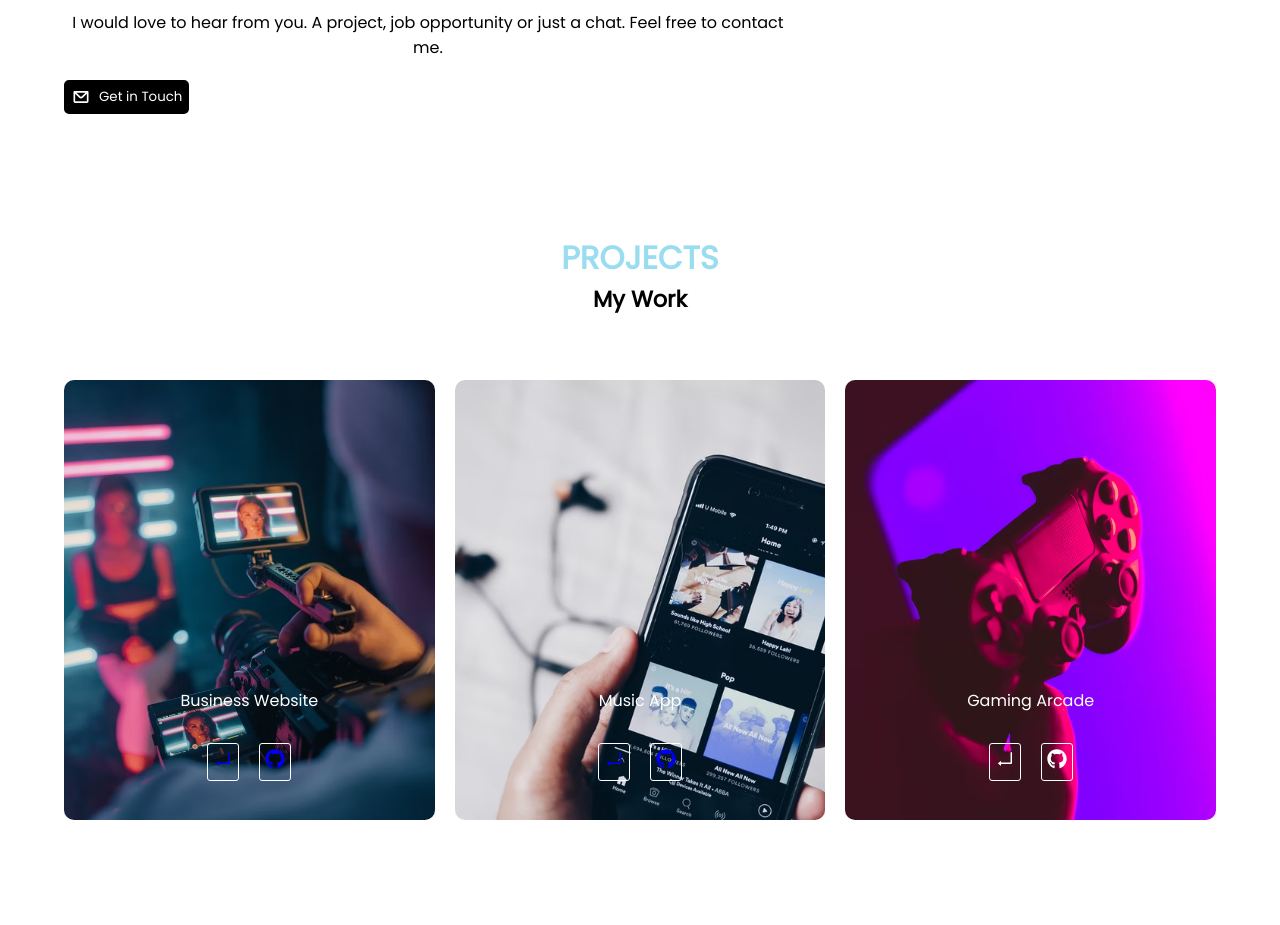
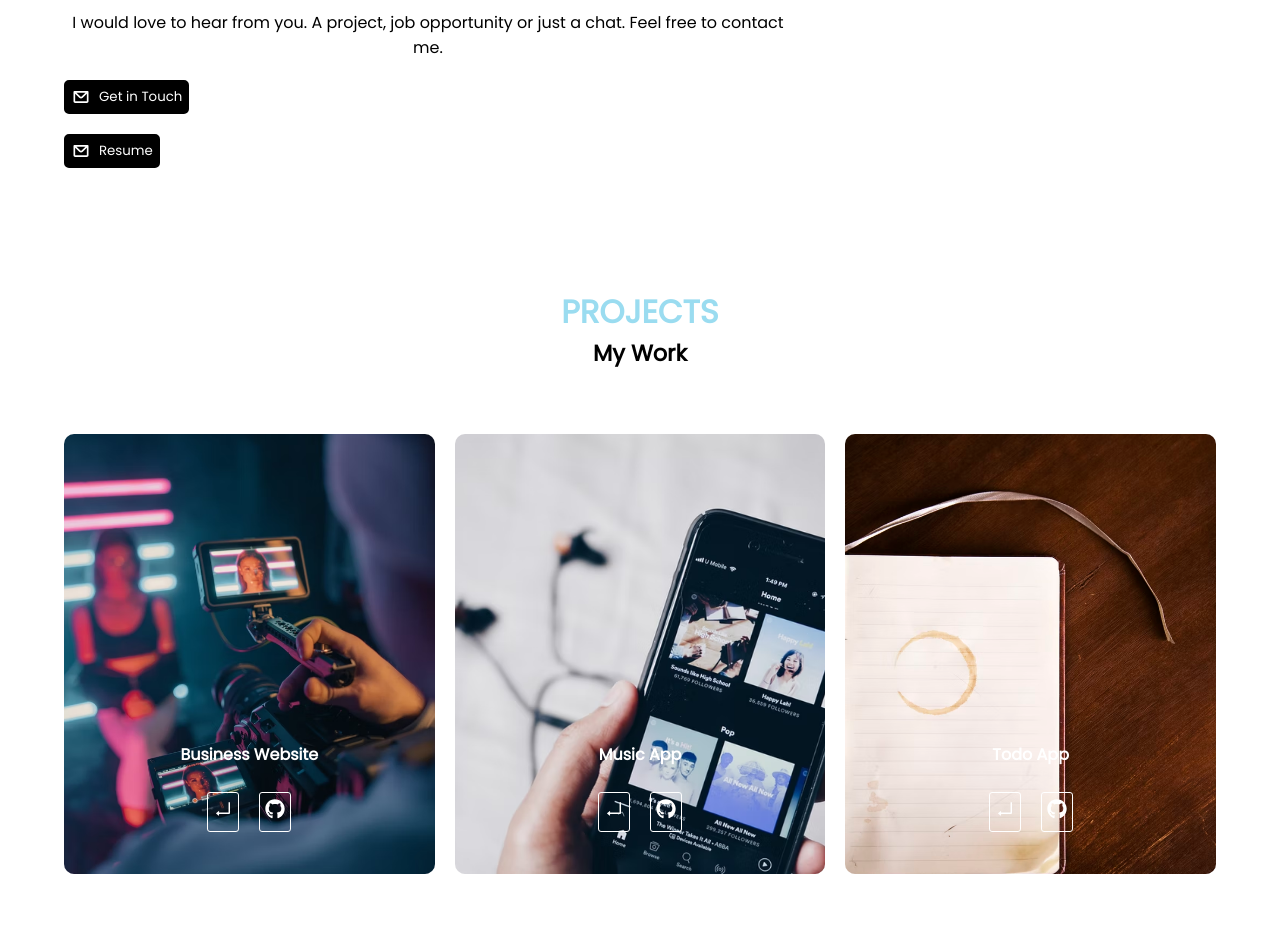
Before and after one commit to arshdeep4909/portfolio, a React (Create React App) app: page / in a window 1280 px wide. Shown: the part 1160-2085 px from the top of the page. Built offline with nearby package versions, Linux system fonts and the light colour scheme; a web font is replaced by a local one.

Commit message:
linking projects to website.

```diff
--- a/src/components/About.jsx
+++ b/src/components/About.jsx
@@ -26,6 +26,10 @@ function About() {
             <button>
               <CgMail className="mail-button" />
               Get in Touch
+            </button>
+            <button>
+              <CgMail className="mail-button" />
+              Resume
             </button>
           </Link>
         </div>
--- a/src/components/Projects.jsx
+++ b/src/components/Projects.jsx
@@ -1,10 +1,10 @@
 import React from "react";
 import styled from "styled-components";
-import gaming from "../image/gaming.png";
 import capture from "../image/capture.png";
 import music from "../image/music.png";
 import { FaGithub } from "react-icons/fa";
 import { AiOutlineEnter } from "react-icons/ai";
+import todo from "../image/todo.png";
 function Projects() {
   return (
     <ProjectSection id="projects">
@@ -51,20 +51,30 @@ function Projects() {
                 target="_blank"
               >
                 <FaGithub />
-              </a>{" "}
+              </a>
             </button>
           </div>
         </PorjectBlock>
 
         <PorjectBlock>
-          <img src={gaming} alt="" />
+          <img src={todo} alt="" />
           <div className="project-description">
-            <p>Gaming Arcade</p>
+            <p>Todo App</p>
             <button>
-              <AiOutlineEnter />
+              <a
+                href="https://625ddbb08efb2300c40a02b9--vermillion-duckanoo-e69668.netlify.app/"
+                target="_blank"
+              >
+                <AiOutlineEnter />
+              </a>{" "}
             </button>
             <button>
-              <FaGithub />
+              <a
+                href="https://github.com/arshdeep4909/to-do.git"
+                target="_blank"
+              >
+                <FaGithub />
+              </a>{" "}
             </button>
           </div>
         </PorjectBlock>
@@ -105,6 +115,9 @@ const PorjectBlock = styled.div`
   overflow: hidden;
   border-radius: 10px;
   transition: all 0.5s ease;
+  p {
+    font-weight: bold;
+  }
   &:hover {
     background-image: linear-gradient(
       to right top,
@@ -136,21 +149,25 @@ const PorjectBlock = styled.div`
     text-align: center;
     color: white;
     text-align: center;
+    a {
+      color: white;
+      border: none;
+      border: 1px solid white;
+      border-radius: 3px;
+      transition: all 0.3s ease;
+      padding: 5px;
+
+      &:hover {
+        background: white;
+        color: black;
+        border: 1px solid black;
+      }
+    }
     button {
       font-size: 20px;
       margin: 30px 10px;
       background: transparent;
-      color: white;
-      border: 1px solid white;
-      padding: 3px 5px;
-      border-radius: 3px;
-      transition: all 0.3s ease;
-      &:hover {
-        background: white;
-        color: black;
-        font-weight: bold;
-        cursor: pointer;
-      }
+      border: none;
     }
   }
   @media screen and (max-width: 768px) {
```
Also changed, not shown: src/image/gaming.png, src/image/todo.png (added).
